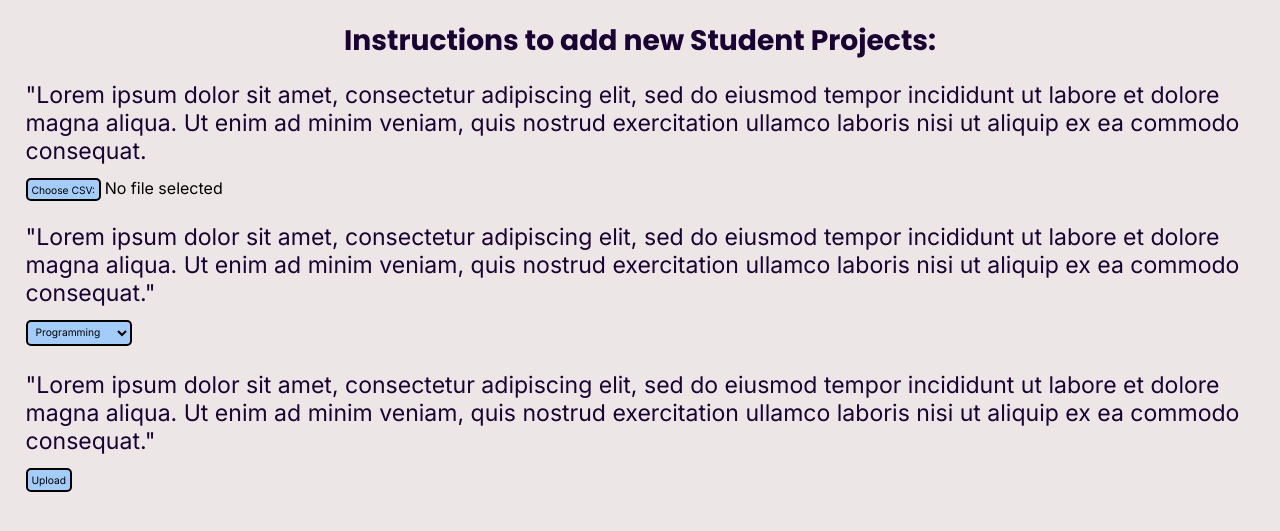
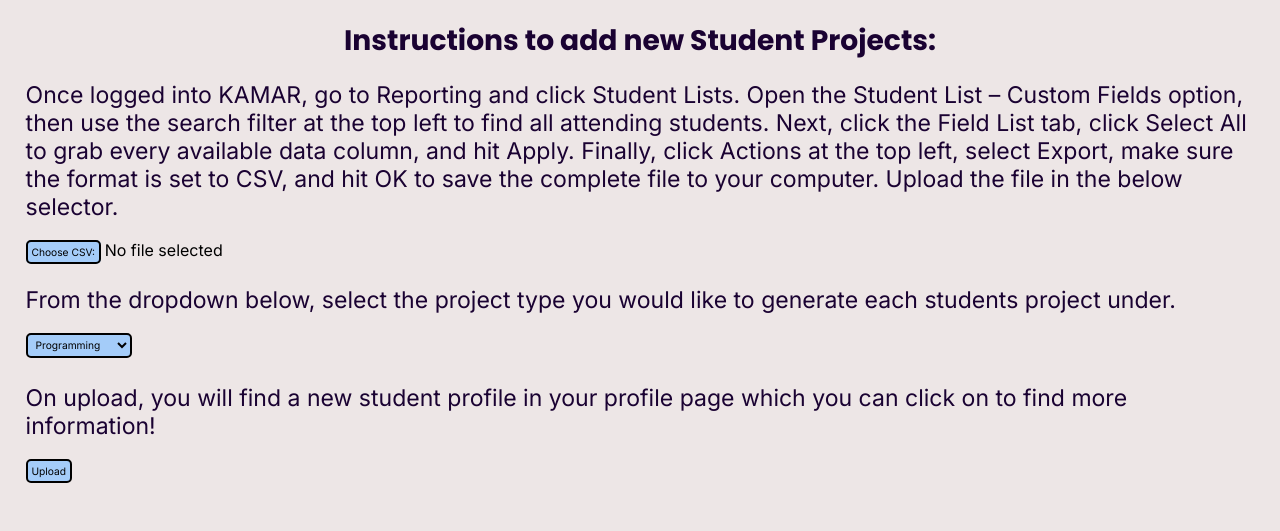
Before and after one commit to BenjaminWray2008/premarking, a Flask app: page /instructions in a window 1280 px wide. Shown: the part 65-596 px from the top of the page. Run offline with Flask 3, Linux system fonts and the light colour scheme; a user stored in the database is signed in; some libraries are stand-ins or nearby versions.

Commit message:
feedback updates

```diff
--- a/server.py
+++ b/server.py
@@ -190,9 +190,11 @@ def send_email(email, path, proj_type, assess_num, user_name):
     msg['Subject'] = f'Feedback for {assess_num}'
     msg['From'] = 'premarkingsoftware@gmail.com'
     msg['To'] = email
-    msg.set_content(f"""Hi {user_name},
-                     here's some feedback for your {proj_type}
-                     project ({assess_num}) :)""")
+    msg.set_content(
+        f"Hi {user_name},\n"
+        f"here's some feedback for your {proj_type}\n"
+        f"project ({assess_num}) :)"
+        )
 
     with open(path, 'rb') as f:
         pdf = f.read()
--- a/static/css/style.css
+++ b/static/css/style.css
@@ -18,26 +18,26 @@
 }
 
 .sign-up-page {
-    padding: 5vw;
+    padding: 7vw;
     display: flex;
     justify-content: center;
 }
 
 .signup-labels {
     font-size: 1.4vw;
-    margin: 0.9vh 0 0.9vh 0;
+    margin: 1.2vh 0 1.2vh 0;
     font-family: 'Inter';
 }
 
 .signup-page-flex-line {
-    margin-bottom: 1.5vw;
+    margin-bottom: 1.2vw;
 }
 
 .submit-signup {
     background-color: #358b35;
     border: none;
     border-radius: 0.75vw;
-    padding: 0.5vw 1vw 0.5vw 1vw;
+    padding: 0.5vw 0.8vw 0.5vw 0.8vw;
     font-family: 'Poppins';
     font-size: 1.4vw;
     float: right;
@@ -128,7 +128,7 @@
 }
 
 .instruction {
-    margin-bottom: 1vw;
+    margin-bottom: 1.5vw;
 }
 
 .file {
@@ -435,7 +435,7 @@ textarea {
     bottom: 1vh;
     right: 0.8vw;
     z-index: 99;
-    background-color: rgb(242, 179, 253);
+    background-color: rgb(237, 159, 250);
     font-family: 'Inter';
     padding: 0.5vw;
     border-radius: 5px;
--- a/templates/instructions.html
+++ b/templates/instructions.html
@@ -3,11 +3,11 @@
     <h1 class="instructions-header">Instructions to add new Student Projects:</h1>
     <form method="POST" enctype="multipart/form-data" class="file-inputs">
         <div>
-            <p class="instruction">"Lorem ipsum dolor sit amet, consectetur adipiscing elit, sed do eiusmod tempor
-                incididunt ut labore et
-                dolore magna aliqua. Ut enim ad minim veniam, quis nostrud exercitation ullamco laboris nisi ut aliquip
-                ex
-                ea commodo consequat.</p>
+            <p class="instruction">Once logged into KAMAR, go to Reporting and click Student Lists. Open the Student
+                List – Custom Fields option, then use the search filter at the top left to find all attending students.
+                Next, click the Field List tab, click Select All to grab every available data column, and hit Apply.
+                Finally, click Actions at the top left, select Export, make sure the format is set to CSV, and hit OK to
+                save the complete file to your computer. Upload the file in the below selector.</p>
 
             {{ form.hidden_tag() }}
             <label for="file" class="file-label">Choose CSV:</label>
@@ -15,22 +15,16 @@
             <span id="file-name" class="file-name-text">No file selected</span>
         </div>
         <div>
-            <p class="instruction">"Lorem ipsum dolor sit amet, consectetur adipiscing elit, sed do eiusmod tempor
-                incididunt ut labore et
-                dolore magna aliqua. Ut enim ad minim veniam, quis nostrud exercitation ullamco laboris nisi ut aliquip
-                ex
-                ea commodo consequat."</p>
+            <p class="instruction">From the dropdown below, select the project type you would like to generate each
+                students project under.</p>
             <!--
         <label for="dropdown" class="dropdown-instructions-label">Select Project Type:</label> -->
             {{ form.dropdown(id="dropdown", class="dropdown-instructions") }}
 
         </div>
         <div>
-            <p class="instruction">"Lorem ipsum dolor sit amet, consectetur adipiscing elit, sed do eiusmod tempor
-                incididunt ut labore et
-                dolore magna aliqua. Ut enim ad minim veniam, quis nostrud exercitation ullamco laboris nisi ut aliquip
-                ex
-                ea commodo consequat."</p>
+            <p class="instruction">On upload, you will find a new student profile in your profile page which you can
+                click on to find more information!</p>
 
             {{ form.upload(class="file-label") }}
         </div>
--- a/templates/profile.html
+++ b/templates/profile.html
@@ -50,7 +50,7 @@
             search.forEach(item => {
                 item.scrollIntoView()
                 item.scrollIntoView({ behavior: "instant", block: "center" });
-                item.style.backgroundColor = "beige";
+                item.style.backgroundColor = "#E4D2E5";
                 item.style.borderTopLeftRadius = '0.5vw';
                 item.style.borderTopRightRadius = '0.5vw';
             })
```
Also changed, not shown: 1 other file.
